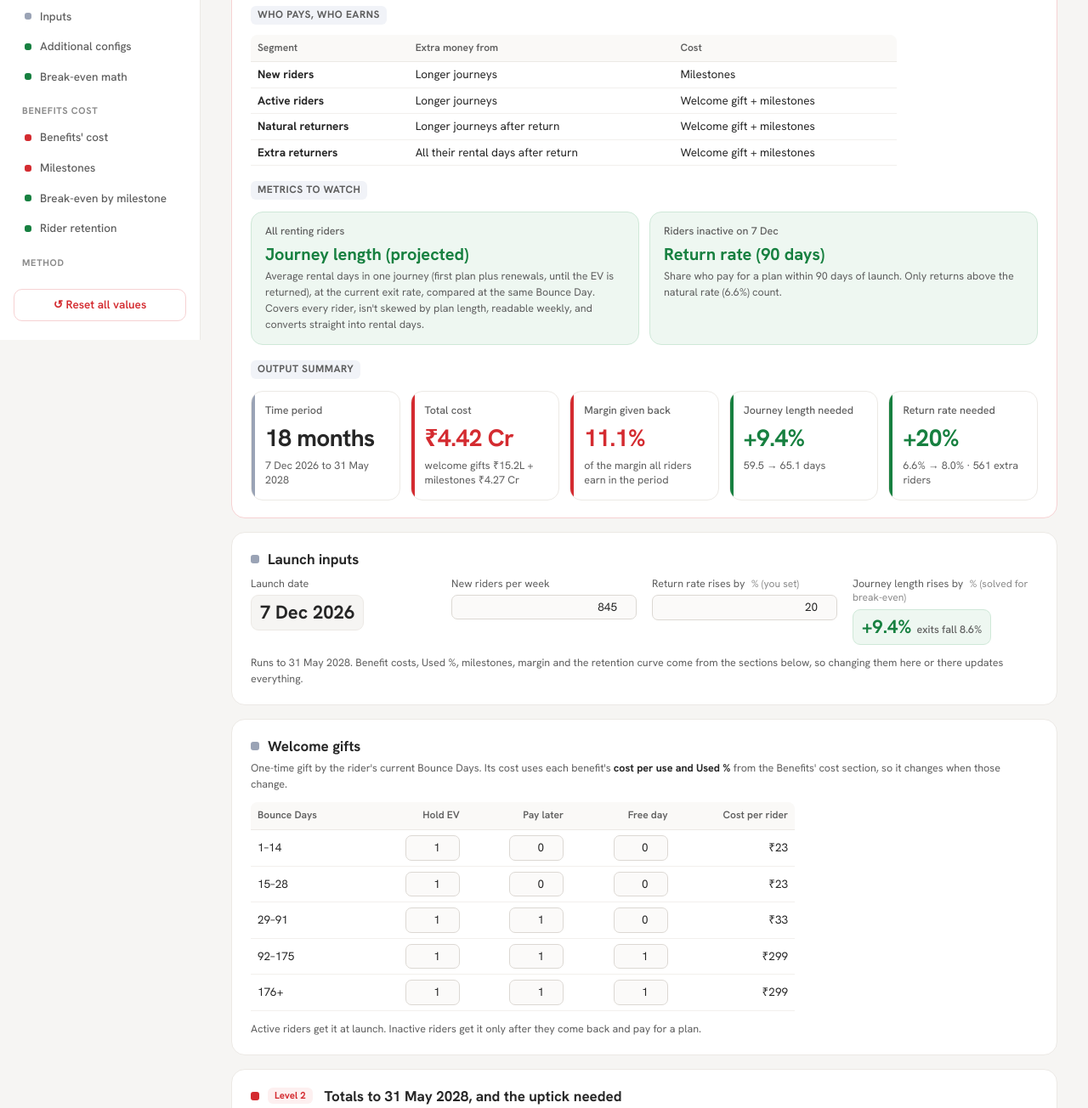
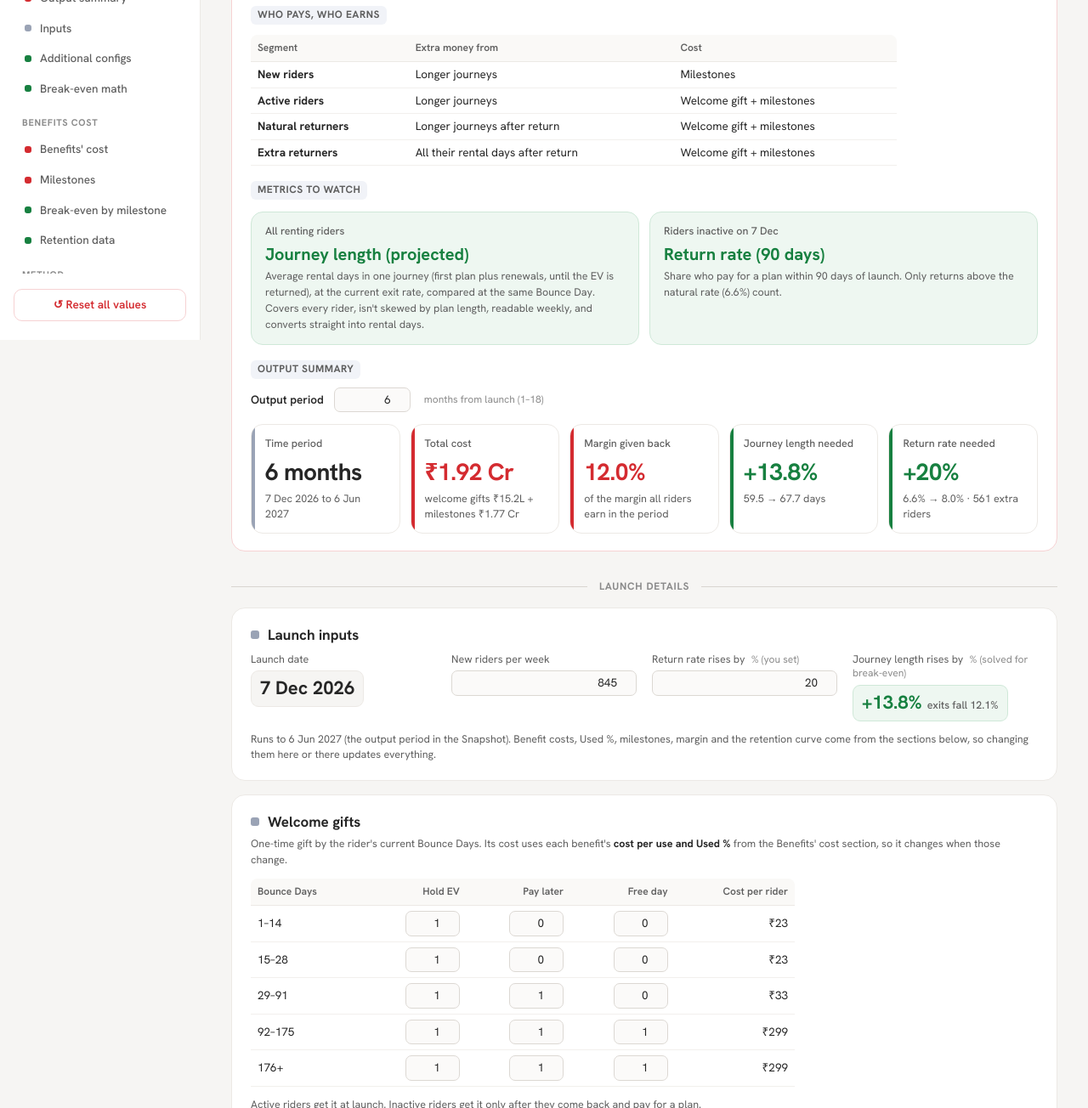
Before and after one commit to pr-architect/bounce-days-model, a plain HTML site: page index.html in a window 1280 px wide. Shown: the part 400-1704 px from the top of the page at 85% size. Drawn offline with Linux system fonts and the light colour scheme.

Commit message:
Output period input (default 6 months), Launch details separator, journey length as the only uptick metric throughout
Co-Authored-By: Claude Opus 5.5 <noreply@anthropic.com>

```diff
--- a/index.html
+++ b/index.html
@@ -92,6 +92,12 @@
   #msT td.how{min-width:420px;white-space:normal}
   #msT th:first-child,#msT td:first-child{white-space:nowrap}
   .snap{border-color:var(--red-l)}
+  .divider{display:flex;align-items:center;gap:14px;margin:34px 0 6px;color:var(--s);font-size:12px;font-weight:700;letter-spacing:.8px;text-transform:uppercase}
+  .divider:before,.divider:after{content:"";flex:1;height:1px;background:#D9D5D0}
+  .navsep{height:1px;background:var(--line);margin:10px 6px 2px}
+  .per{display:flex;align-items:center;gap:12px;margin-top:10px}
+  .per label{font-size:13.5px;font-weight:600}
+  .per input{width:90px}
   .prop{display:grid;grid-template-columns:repeat(3,1fr);gap:12px;margin-top:14px}
   .pc{background:var(--red-t);border:1px solid var(--red-l);border-radius:14px;padding:16px 16px 14px;position:relative}
   .pc .pn{display:inline-grid;place-items:center;width:24px;height:24px;border-radius:50%;background:var(--red);color:#fff;font-size:13px;font-weight:700;margin-bottom:8px}
@@ -124,7 +130,7 @@
 <body>
 <aside class="side">
   <div class="brand"><span class="logo">B</span><div><b>Bounce Days</b><small>Break-even model</small></div></div>
-  <nav id="nav"><a class="snapnav" href="#s-snap" data-s="s-snap"><i class="r"></i>Snapshot</a><div class="grp">Launch</div><a href="#s-l0" data-s="s-l0"><i class="n"></i>Launch inputs</a><a href="#s-lw" data-s="s-lw"><i class="n"></i>Welcome gifts</a><a href="#s-l2" data-s="s-l2"><i class="r"></i>Totals and uptick</a><a href="#s-l3" data-s="s-l3"><i class="g"></i>Week by week</a><a href="#s-l4" data-s="s-l4"><i class="g"></i>By bucket</a><div class="grp">Math</div><a href="#s-res" data-s="s-res"><i class="r"></i>Output summary</a><a href="#s-inp" data-s="s-inp"><i class="n"></i>Inputs</a><a href="#s-cfg" data-s="s-cfg"><i class="g"></i>Additional configs</a><a href="#s-wk" data-s="s-wk"><i class="g"></i>Break-even math</a><div class="grp">Benefits cost</div><a href="#s-ben" data-s="s-ben"><i class="r"></i>Benefits' cost</a><a href="#s-ms" data-s="s-ms"><i class="r"></i>Milestones</a><a href="#s-be" data-s="s-be"><i class="g"></i>Break-even by milestone</a><a href="#s-ret" data-s="s-ret"><i class="g"></i>Rider retention</a><div class="grp">Method</div><a href="#s-how" data-s="s-how"><i class="n"></i>How it works</a><a href="#s-src" data-s="s-src"><i class="n"></i>Sources</a></nav>
+  <nav id="nav"><a class="snapnav" href="#s-snap" data-s="s-snap"><i class="r"></i>Snapshot</a><div class="navsep"></div><div class="grp">Launch</div><a href="#s-l0" data-s="s-l0"><i class="n"></i>Launch inputs</a><a href="#s-lw" data-s="s-lw"><i class="n"></i>Welcome gifts</a><a href="#s-l2" data-s="s-l2"><i class="r"></i>Totals and uptick</a><a href="#s-l3" data-s="s-l3"><i class="g"></i>Week by week</a><a href="#s-l4" data-s="s-l4"><i class="g"></i>By bucket</a><div class="grp">Math</div><a href="#s-res" data-s="s-res"><i class="r"></i>Output summary</a><a href="#s-inp" data-s="s-inp"><i class="n"></i>Inputs</a><a href="#s-cfg" data-s="s-cfg"><i class="g"></i>Additional configs</a><a href="#s-wk" data-s="s-wk"><i class="g"></i>Break-even math</a><div class="grp">Benefits cost</div><a href="#s-ben" data-s="s-ben"><i class="r"></i>Benefits' cost</a><a href="#s-ms" data-s="s-ms"><i class="r"></i>Milestones</a><a href="#s-be" data-s="s-be"><i class="g"></i>Break-even by milestone</a><a href="#s-ret" data-s="s-ret"><i class="g"></i>Retention data</a><div class="grp">Method</div><a href="#s-how" data-s="s-how"><i class="n"></i>How it works</a><a href="#s-src" data-s="s-src"><i class="n"></i>Sources</a></nav>
   <button class="reset" onclick="location.reload()">↺ Reset all values</button>
 </aside>
 <div class="wrap">
@@ -157,8 +163,10 @@
   </div>
 
   <h3>Output summary</h3>
+  <div class="per"><label for="la_months">Output period</label><input type="number" id="la_months" value="6" min="1" max="18"><span class="unit">months from launch (1–18)</span></div>
   <div class="tiles snapt" id="la_snap"></div>
 </section>
+<div class="divider"><span>Launch details</span></div>
 <section id="s-l0" class="sec n">
   <h2><i></i>Launch inputs</h2>
   <div class="inp">
@@ -167,7 +175,7 @@
     <div><label>Return rate rises by <span class="unit">% (you set)</span></label><input type="number" id="la_y" value="20"></div>
     <div><label>Journey length rises by <span class="unit">% (solved for break-even)</span></label><div class="derived" id="la_xOut"></div></div>
   </div>
-  <p class="note">Runs to 31 May 2028. Benefit costs, Used %, milestones, margin and the retention curve come from the sections below, so changing them here or there updates everything.</p>
+  <p class="note">Runs to <span id="la_end2"></span> (the output period in the Snapshot). Benefit costs, Used %, milestones, margin and the retention curve come from the sections below, so changing them here or there updates everything.</p>
 </section>
 <section id="s-lw" class="sec n">
   <h2><i></i>Welcome gifts</h2>
@@ -176,7 +184,7 @@
   <p class="note">Active riders get it at launch. Inactive riders get it only after they come back and pay for a plan.</p>
 </section>
 <section id="s-l2" class="sec r">
-  <h2><i></i><span class="lev">Level 2</span>Totals to 31 May 2028, and the uptick needed</h2>
+  <h2><i></i><span class="lev">Level 2</span>Totals to <span id="la_end1"></span>, and the uptick needed</h2>
   <div class="ups" id="la_ups"></div>
   <table class="lt"><thead><tr><th>Segment</th><th class="r">Riders</th><th class="r">Extra rental days</th><th class="r">Extra margin</th><th class="r">Welcome gifts</th><th class="r">Milestone benefits</th><th class="r">Total cost</th><th class="r">Net</th></tr></thead><tbody id="la_l2"></tbody></table>
 </section>
@@ -221,9 +229,9 @@
 
 <section id="s-cfg" class="sec g">
   <h2><i></i>Additional configs</h2>
-  <h3>Retention variable</h3>
-  <div class="rv"><label for="org">W4 retention variable</label><input type="number" id="org" value="0" step="0.5"><span id="orgNote"></span></div>
-  <p class="note">Use this to move the starting point away from history. <b>Positive</b> = retention will be better anyway (other product work), so the programme gets less credit and costs more, which is the conservative case. <b>Negative</b> = retention gets worse anyway. The change is spread across every week the same way, so the shape of the curve stays as in history.</p>
+  <h3>Journey length variable</h3>
+  <div class="rv"><label for="org">Journey length change before the programme <span class="unit">%</span></label><input type="number" id="org" value="0" step="1"><span id="orgNote"></span></div>
+  <p class="note">Use this to move the starting point away from history. <b>Positive</b> = journeys will be longer anyway (other product work), so the programme gets less credit and costs more, which is the conservative case. <b>Negative</b> = journeys get shorter anyway. Every exit rate changes by the same factor, so the shape of the curve stays as in history.</p>
   <h3>After the retention data ends</h3>
   <div class="inp">
     <div><label>Riders who leave each week <span class="unit">%</span></label><input type="number" id="tail" value="6.8"></div>
@@ -234,7 +242,7 @@
 <section id="s-wk" class="sec g">
   <h2><i></i>Break-even math <span class="sub">every four weeks</span></h2>
   <div class="scroll wk"><table id="wkT"><thead><tr>
-    <th>Week</th><th class="r">Bounce Day</th><th class="r">Amount given back by then</th><th class="r">Margin given back by then</th><th class="r">Rider retention today</th><th class="r">Retention for break-even</th><th class="r">Increase needed</th>
+    <th>Week</th><th class="r">Bounce Day</th><th class="r">Amount given back by then</th><th class="r">Margin given back by then</th><th class="r">Journey length needed</th><th class="r">Increase</th>
   </tr></thead><tbody></tbody></table></div>
 </section>
 
@@ -257,25 +265,25 @@
 <section id="s-be" class="sec g">
   <h2><i></i>Break-even at each milestone</h2>
   <div class="scroll"><table id="resT"><thead><tr>
-    <th>Bounce Day</th><th class="r">Riders reaching</th><th class="r">Total cost</th><th class="r">Extra days needed per rider</th><th class="r">Retention increase needed</th>
+    <th>Bounce Day</th><th class="r">Riders reaching</th><th class="r">Total cost</th><th class="r">Extra days needed per rider</th><th class="r">Journey length increase needed</th>
   </tr></thead><tbody></tbody></table></div>
 </section>
 
 <section id="s-ret" class="sec g">
-  <h2><i></i>Rider retention</h2>
+  <h2><i></i>Retention data (input)</h2>
   <table id="retT" style="max-width:720px"><thead><tr><th>Bounce Day</th><th class="r">History %</th><th class="r">Used %</th><th class="r">Riders</th><th class="r">Days left per rider</th></tr></thead><tbody></tbody></table>
 </section>
 
 <section id="s-how" class="sec n">
   <h2><i></i>How it works</h2>
   <div class="formula">
-    Everything follows 1,000 new riders for 18 months (548 Bounce Days). Retention is <b>rider</b> retention: the share of new riders still renting on each Bounce Day, counting each rider once, not bookings or renewals.<br>
+    Everything follows 1,000 new riders for 18 months (548 Bounce Days). Results are stated as <b>journey length</b>: the average rental days in one journey (first plan plus renewals, until the EV is returned), at the current exit rate, compared at the same Bounce Day. The retention data (share of riders reaching each Bounce Day) is only the input that exit rates are taken from.<br>
     Margin per rental day = rent − energy − maintenance − bike − misc. Margin given back is measured against this.<br>
     Cost per grant = cost per use × used %. Cost per rider at a milestone = sum of (benefits given × cost per grant).<br>
-    W4 retention variable: every daily exit rate is multiplied by the same factor, chosen so the share reaching Day 28 moves by the points entered.<br>
-    Results: the model cuts every exit rate by the same %, until the margin on the extra rental days equals the benefit cost over 18 months. Benefits are costed on the improved retention, so riders the programme keeps also earn benefits.<br>
+    Journey length variable: every daily exit rate is divided by (1 + the % entered), so journeys are that much longer or shorter before the programme starts.<br>
+    Results: the model cuts every exit rate by the same %, until the margin on the extra rental days equals the benefit cost. A cut of X in exit rates is journeys longer by 1 ÷ (1 − X) − 1. Benefits are costed on the longer journeys, so riders the programme keeps also earn benefits.<br>
     Every four weeks: the same break-even, counting only costs and rental days up to that week. Early weeks carry costs before most of the extra days arrive, so they need more.<br>
-    Break-even at each milestone: extra days needed per rider = that milestone's cost per rider ÷ margin on an extra day. Retention increase needed = riders that milestone must keep (its extra days ÷ the days a kept rider still rents, including after Day 548), as a share of the 1,000. That is how much retention at the next milestone has to rise.
+    Break-even at each milestone: extra days needed per rider = that milestone's cost per rider ÷ margin on an extra day. Journey length increase needed = those extra days ÷ the days riders reaching that milestone would rent anyway.
   </div>
 </section>
 
@@ -361,12 +369,12 @@ function calc(){
   const perM = {}; MDAYS.forEach(d=>{ perM[d] = BEN.reduce((a,b,i)=>a+(MS[d][b.k]||0)*grant[i],0); });
   const costOn = (S,to=H) => MDAYS.reduce((a,d)=>a+(d<=to ? N*S[d]*perM[d] : 0),0);
 
-  // W4 retention variable
-  const S0 = curve(1), w4h = S0[W4], target = Math.min(0.999, Math.max(0.001, w4h+org));
-  const k0 = org===0 ? 1 : solve(k => curve(k)[W4] <= target, 0, 5);
+  // journey length variable: journeys change by org% before the programme (all exit rates scale by 1/(1+org))
+  const k0 = 1/(1+Math.max(-0.9,org));
   const B = curve(k0);
   LA_CTX = {k0, perDayX, perM, perDay};
-  $('orgNote').textContent = org===0 ? `W4 rider retention ${pct(w4h)} (history)` : `W4 rider retention ${pct(w4h)} → ${pct(B[W4])}`;
+  const JLh = laJL(1).JL0, JLb = laJL(k0).JL0;
+  $('orgNote').textContent = org===0 ? `Journey length ${JLh.toFixed(1)} days (history)` : `Journey length ${JLh.toFixed(1)} → ${JLb.toFixed(1)} days`;
 
   RET.forEach((r,i)=>{ const s=B[r[0]]; $('ru'+i).textContent=(s*100).toFixed(1); $('rn'+i).textContent=num(N*s); $('rd'+i).textContent=Math.round(daysLeft(B,r[0])); });
   EXT.forEach(d=>{ const s=B[d]; $('xh'+d).textContent=(survH(d)*100).toFixed(2); $('xu'+d).textContent=(s*100).toFixed(2); $('xn'+d).textContent=num(N*s); $('xd'+d).textContent=Math.round(daysLeft(B,d)); });
@@ -392,8 +400,8 @@ function calc(){
     const reach = N*B[d], cost = reach*perM[d]; totCost += cost;
     const perRider = perDayX>0 ? perM[d]/perDayX : 0;
     const left = daysLeft(B,d);
-    const keep = (left>0 && perDayX>0) ? cost/perDayX/left : 0;
-    return `<tr><td>Day ${d}</td><td class="r">${num(reach)}</td><td class="r">${rs(cost)}</td><td class="r">${perRider.toFixed(1)}</td><td class="r">${pp(keep/N)}</td></tr>`;
+    const inc = (left>0 && perDayX>0 && reach>0) ? (cost/perDayX)/(reach*left) : 0;   // extra days needed ÷ days these riders would rent anyway
+    return `<tr><td>Day ${d}</td><td class="r">${num(reach)}</td><td class="r">${rs(cost)}</td><td class="r">${perRider.toFixed(1)}</td><td class="r">+${pct(inc)}</td></tr>`;
   });
   $('mcTot').textContent = rs(totCost/N) + ' per new rider';
   $('resT').querySelector('tbody').innerHTML = rows.join('') + `<tr class="tot"><td>Total</td><td></td><td class="r">${rs(totCost)}</td><td></td><td></td></tr>`;
@@ -404,8 +412,7 @@ function calc(){
     const T = Math.min(w*7, H);
     const amt = costOn(B,T), give = amt/(N*daysIn(B,1,T)*perDay);
     const be = breakEven(T);
-    wk.push(`<tr><td>Week ${w}</td><td class="r">${T}</td><td class="r">${rs(amt)}</td><td class="r">${pct(give)}</td><td class="r">${pct(B[T])}</td>
-      <td class="r">${be?pct(be.P[T]):'<span class="neg">Not possible</span>'}</td><td class="r">${be?pp(be.P[T]-B[T]):''}</td></tr>`);
+    wk.push(`<tr><td>Week ${w}</td><td class="r">${T}</td><td class="r">${rs(amt)}</td><td class="r">${pct(give)}</td><td class="r">${be?JLb.toFixed(1)+' → '+(JLb/(1-be.y)).toFixed(1)+' days':'<span class="neg">Not possible</span>'}</td><td class="r">${be?'+'+pct(1/(1-be.y)-1):''}</td></tr>`);
   }
   $('wkT').querySelector('tbody').innerHTML = wk.join('');
 
@@ -416,7 +423,7 @@ function calc(){
   $('tiles').innerHTML = [
     ['Benefit cost per new rider', rs(totCost/N), `${rs(totCost)} for ${num(N)} new riders`],
     ['Margin given back', pct(totCost/baseMargin), `${pct(totCost/(baseDays*rent))} of revenue`],
-    ['W4 rider retention for break-even', be?pct(be.P[W4]):'Not possible', be?`from ${pct(B[W4])} (${pp(be.P[W4]-B[W4])}); every exit rate falls ${pct(be.y,0)}`:'benefits cost more than any retention gain can earn'],
+    ['Journey length needed', be?'+'+pct(1/(1-be.y)-1):'Not possible', be?`${JLb.toFixed(1)} → ${(JLb/(1-be.y)).toFixed(1)} days; exits fall ${pct(be.y,0)}`:'benefits cost more than longer journeys can earn'],
     ['Rental days must grow by', be?pct(extraDays/baseDays,0):'–', be?`${num(extraDays)} extra days on ${num(baseDays)}`:''],
   ].map(([k,v,d])=>`<div class="tile"><div class="k">${k}</div><div class="v">${v}</div><div class="d">${d}</div></div>`).join('');
   launchCalc();
@@ -429,12 +436,12 @@ const LA_GAPS = [['Away 2–14 days',['2-7','8-14']],['Away 15–30 days',['15-2
 const LA_BANDS = [[1,14],[15,28],[29,91],[92,175],[176,100000]];
 const LA_BN = ['1–14','15–28','29–91','92–175','176+'];
 let LA_WG = [{hold:1,pl:0,free:0},{hold:1,pl:0,free:0},{hold:1,pl:1,free:0},{hold:1,pl:1,free:1},{hold:1,pl:1,free:1}];
-const LA_T = 542, LA_DMAX = 1300;           // 7 Dec 2026 to 31 May 2028
+let LA_T = 182; const LA_DMAX = 1300;   // set from the output period
 let LA_CTX = null, LA_H = null, PER = [], PIDX = [];
 const laBand = b => LA_BANDS.findIndex(([lo,hi])=>b>=lo && b<=hi);
 function laPeriods(){
   const P=[], st=new Date(2026,11,7);
-  for(let w=0; w<8; w++){ const s=new Date(st); s.setDate(s.getDate()+7*w); P.push({a:7*w, e:7*w+6, label:`W${w+1} · ${s.getDate()} ${s.toLocaleString('en-GB',{month:'short'})}`}); }
+  for(let w=0; w<8 && 7*w<LA_T; w++){ const s=new Date(st); s.setDate(s.getDate()+7*w); P.push({a:7*w, e:Math.min(LA_T-1,7*w+6), label:`W${w+1} · ${s.getDate()} ${s.toLocaleString('en-GB',{month:'short'})}`}); }
   let a=56, m=new Date(2027,1,1);
   while(a<LA_T){ const nx=new Date(m.getFullYear(), m.getMonth()+1, 1); const len=Math.round((nx-m)/86400000); const e=Math.min(LA_T-1, a+len-1);
     P.push({a, e, label:m.toLocaleString('en-GB',{month:'short'})+' '+m.getFullYear()}); a=e+1; m=nx; }
@@ -464,13 +471,25 @@ function laEval(k, Yf, q){
   return out;
 }
 const laSum = a => a.reduce((x,y)=>x+y,0);
+// journey length = 1 / exit rate per rental day, bands weighted by active riders at launch
+function laJL(k){
+  LA_H = laHaz(); const {S} = laSurv(k);
+  const bandH = LA_BANDS.map(([lo,hi])=>{ let n=0,dn=0; for(let d=lo; d<=Math.min(hi,LA_DMAX); d++){ n+=S[d]*Math.min(1,k*LA_H[d]); dn+=S[d]; } return n/dn; });
+  const actN = LA_BANDS.map(([lo,hi])=>Object.entries(LA_ACTIVE).reduce((a,[b,n])=>a+((+b>=lo&&+b<=hi)?n:0),0)), actT = laSum(actN);
+  return {JL0: 1/actN.reduce((a,n,i)=>a+n/actT*bandH[i],0), bandH, actN, actT};
+}
 const laMoney = v => { const s=v<0?'−':''; v=Math.abs(v); return s+(v>=1e7 ? '₹'+(v/1e7).toFixed(2)+' Cr' : '₹'+(v/1e5).toFixed(1)+'L'); };
 function launchCalc(){
   if(!LA_CTX || !$('la_l2')) return;
   const {k0, perDayX, perDay} = LA_CTX;
   const gk = {}; BEN.forEach(b=>gk[b.k]=b.c*b.u/100); LA_CTX.grantK = gk;
+  const M = Math.min(18, Math.max(1, Math.round(+$('la_months').value||6)));
+  const st = new Date(2026,11,7), en = new Date(2026,11+M,7); LA_T = Math.round((en-st)/86400000);
+  const last = new Date(en); last.setDate(last.getDate()-1);
+  const endTxt = `${last.getDate()} ${last.toLocaleString('en-GB',{month:'short'})} ${last.getFullYear()}`;
   LA_H = laHaz(); PER = laPeriods(); const NP=PER.length;
   const Y=+$('la_y').value/100, q=+$('la_new').value/7;
+  $('la_end1').textContent = endTxt; $('la_end2').textContent = endTxt;
   // welcome gift table
   $('la_wgT').innerHTML = LA_BN.map((n,i)=>`<tr><td>${n}</td>${['hold','pl','free'].map(k=>`<td class="r"><input type="number" class="sm" data-wg="${i}" data-k="${k}" value="${LA_WG[i][k]}"></td>`).join('')}<td class="r">${rs(LA_WG[i].hold*gk.hold+LA_WG[i].pl*gk.pl+LA_WG[i].free*gk.free)}</td></tr>`).join('');
   const base = laEval(k0, 0, q);
@@ -493,10 +512,7 @@ function launchCalc(){
   if(X!==null && X>0){ let lo=Math.max(0,X-0.01), hi=Math.min(0.9,X+0.01); for(let i=0;i<30;i++){ const mid=(lo+hi)/2; if(seg(laEval(k0*(1-mid),Y,q)).cum[NP-1]>=0) hi=mid; else lo=mid; } X=hi; }
   const R = seg(laEval(k0*(1-(X??0)), Y, q));
   // journey length: 1 / weighted exit rate per rental day (bands weighted by active riders at launch)
-  const {S:S0} = laSurv(k0);
-  const bandH = LA_BANDS.map(([lo,hi])=>{ let n=0,dn=0; for(let d=lo; d<=Math.min(hi,LA_DMAX); d++){ n+=S0[d]*Math.min(1,k0*LA_H[d]); dn+=S0[d]; } return n/dn; });
-  const actN = LA_BANDS.map(([lo,hi])=>Object.entries(LA_ACTIVE).reduce((a,[b,n])=>a+((+b>=lo&&+b<=hi)?n:0),0)), actT=laSum(actN);
-  const JL0 = 1/actN.reduce((a,n,i)=>a+n/actT*bandH[i],0);
+  const {JL0, bandH, actN, actT} = laJL(k0);
   const jl = x => x===null ? null : JL0/(1-x);
   const inact = laSum(LA_BINS.map(b=>b[1])), natN = laSum(LA_BINS.map(b=>b[1]*b[4]/100)), rr0 = natN/inact;
   $('la_rrBase').textContent = pct(rr0);
@@ -511,7 +527,7 @@ function launchCalc(){
   const baseDays = laSum(base.nw.d) + base.act.reduce((a,o)=>a+laSum(o.d),0) + base.nat.reduce((a,o)=>a+laSum(o.d),0);
   const totCost = T2.g + T2.m;
   $('la_snap').innerHTML = [
-    ['Time period', '18 months', '7 Dec 2026 to 31 May 2028'],
+    ['Time period', `${M} month${M>1?'s':''}`, `7 Dec 2026 to ${endTxt}`],
     ['Total cost', laMoney(totCost), `welcome gifts ${laMoney(T2.g)} + milestones ${laMoney(T2.m)}`],
     ['Margin given back', pct(totCost/(baseDays*perDay)), `of the margin all riders earn in the period`],
     ['Journey length needed', X===null?'Not reachable':`+${pct(1/(1-X)-1)}`, X===null?'benefits cost more than longer journeys can earn':`${JL0.toFixed(1)} → ${jl(X).toFixed(1)} days`],
```
